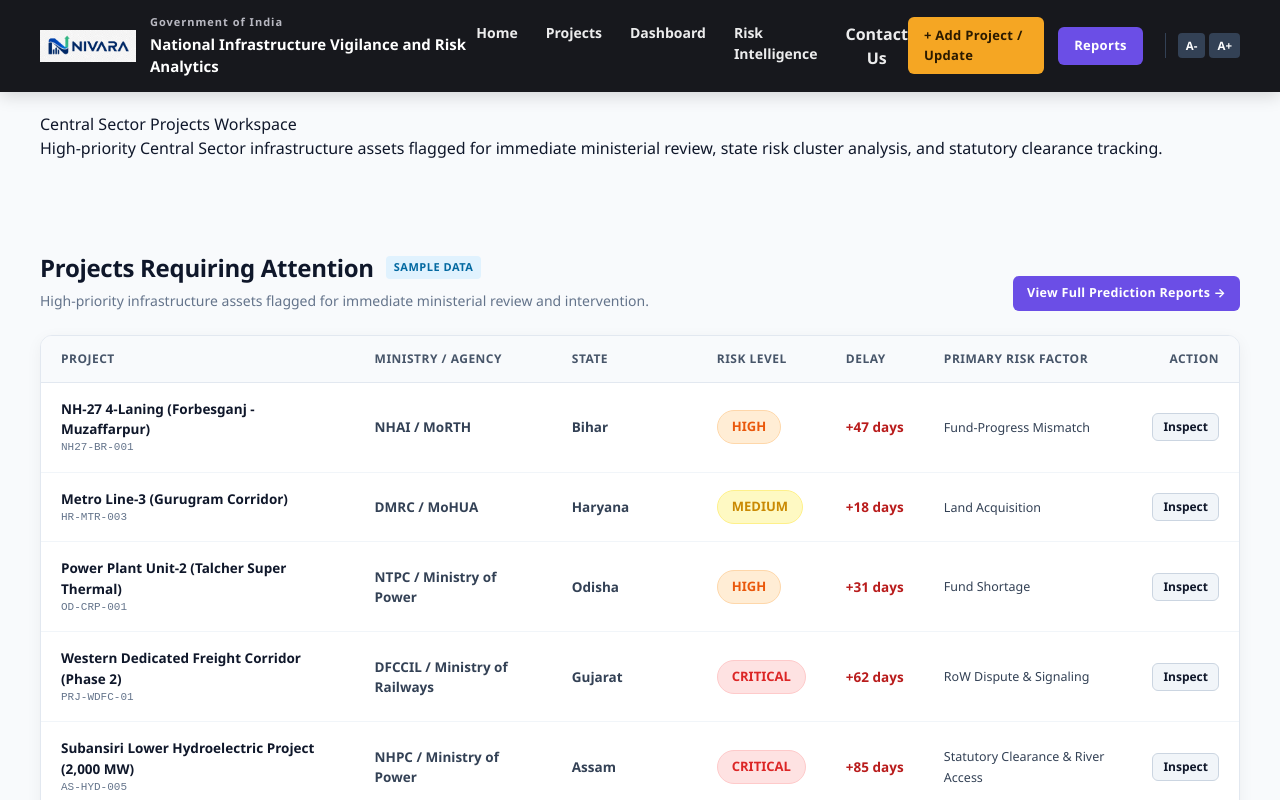
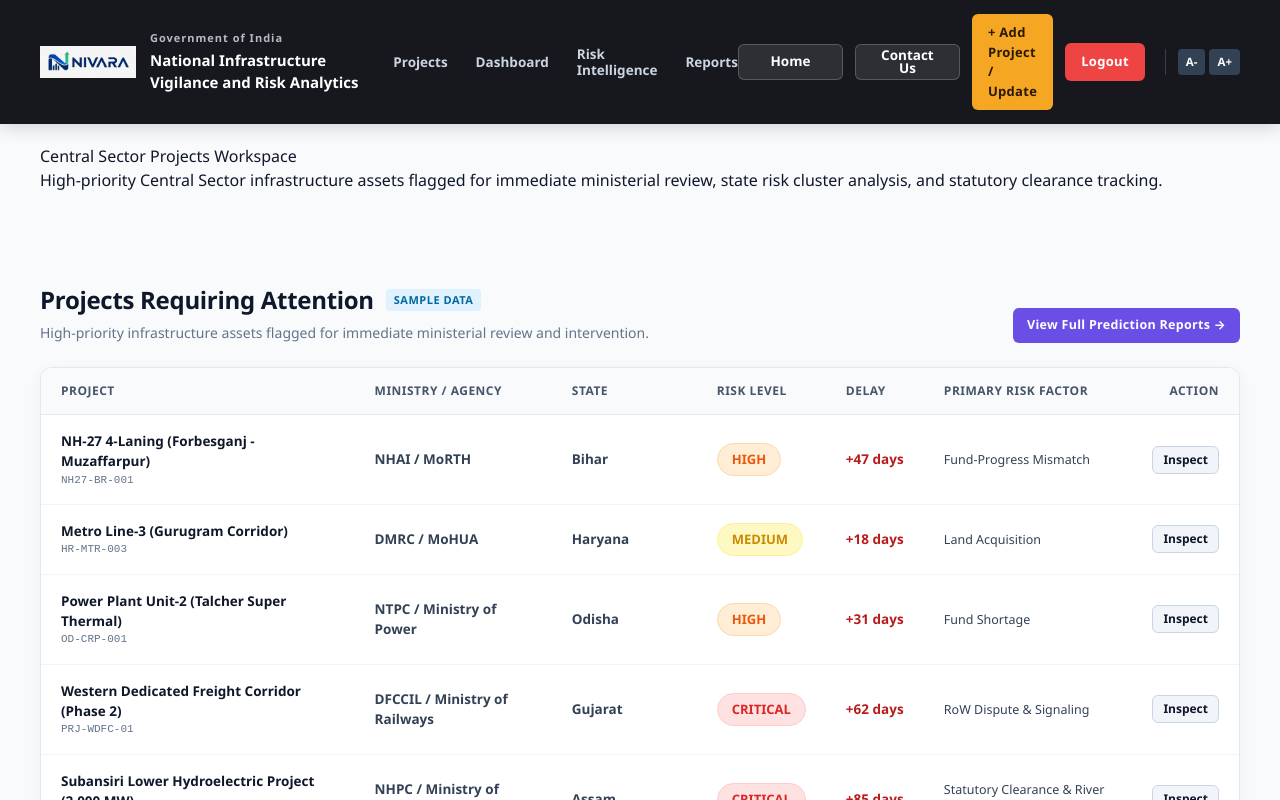
Before and after one commit to soumyarupp/NIVARA, a React (Vite) app in the folder frontend/nivara-react/: page /projects in a window 1280 px wide. Shown: the top 800 px of the page. Built offline with nearby package versions, Linux system fonts and the light colour scheme; no server answers.

Commit message:
feat: add HeaderNav component with authentication, accessibility controls, and contact modal, and update login styling

```diff
--- a/frontend/nivara-react/src/components/HeaderNav.jsx
+++ b/frontend/nivara-react/src/components/HeaderNav.jsx
@@ -1,13 +1,19 @@
 import React, { useState } from 'react';
-import { Link, useLocation } from 'react-router-dom';
+import { Link, useLocation, useNavigate } from 'react-router-dom';
 
 const HeaderNav = ({ activeKey }) => {
   const location = useLocation();
+  const navigate = useNavigate();
   const [fontScale, setFontScale] = useState(1);
   const [isContactOpen, setIsContactOpen] = useState(false);
   const [contactSubmitted, setContactSubmitted] = useState(false);
 
   const currentPath = activeKey || location.pathname;
+
+  // Check if user is authenticated or on an authenticated route
+  const authStored = localStorage.getItem('nivara_auth') === 'true';
+  const isAuthRoute = ['/projects', '/dashboard', '/risk-intelligence', '/reports', '/add-project'].includes(currentPath);
+  const isAuthenticated = authStored || isAuthRoute;
 
   const handleFontIncrease = () => {
     const newScale = Math.min(1.3, fontScale + 0.1);
@@ -19,6 +25,12 @@
     const newScale = Math.max(0.85, fontScale - 0.1);
     setFontScale(newScale);
     document.documentElement.style.fontSize = `${newScale * 100}%`;
+  };
+
+  const handleLogout = () => {
+    localStorage.removeItem('nivara_auth');
+    navigate('/');
+    window.location.reload();
   };
 
   const handleContactSubmit = (e) => {
@@ -43,28 +55,92 @@
           </div>
         </div>
 
-        <nav className="header-nav">
-          <Link to="/" className={`nav-link ${currentPath === '/' ? 'active' : ''}`}>Home</Link>
-          <Link to="/login" className="nav-link">Projects</Link>
-          <Link to="/login" className="nav-link">Dashboard</Link>
-          <Link to="/login" className="nav-link">Risk Intelligence</Link>
+        {/* Authenticated Workspace Links */}
+        {isAuthenticated && (
+          <nav className="header-nav">
+            <Link to="/projects" className={`nav-link ${currentPath === '/projects' ? 'active' : ''}`}>Projects</Link>
+            <Link to="/dashboard" className={`nav-link ${currentPath === '/dashboard' ? 'active' : ''}`}>Dashboard</Link>
+            <Link to="/risk-intelligence" className={`nav-link ${currentPath === '/risk-intelligence' ? 'active' : ''}`}>Risk Intelligence</Link>
+            <Link to="/reports" className={`nav-link ${currentPath === '/reports' ? 'active' : ''}`}>Reports</Link>
+          </nav>
+        )}
+
+        {/* Right Section: Home and Contact Us shifted close to Add Project button with identical button sizing */}
+        <div className="header-right" style={{ display: 'flex', alignItems: 'center', gap: '12px' }}>
+          <Link
+            to="/"
+            className={`btn-nav-pill ${currentPath === '/' ? 'active' : ''}`}
+            style={{
+              display: 'inline-flex',
+              alignItems: 'center',
+              justifyContent: 'center',
+              padding: '8px 16px',
+              minWidth: '105px',
+              height: '36px',
+              borderRadius: '6px',
+              fontSize: '13.5px',
+              fontWeight: '700',
+              color: '#ffffff',
+              backgroundColor: currentPath === '/' ? 'rgba(255, 255, 255, 0.22)' : 'rgba(255, 255, 255, 0.1)',
+              border: currentPath === '/' ? '1px solid rgba(255, 255, 255, 0.4)' : '1px solid rgba(255, 255, 255, 0.2)',
+              cursor: 'pointer',
+              textDecoration: 'none',
+              transition: 'all 0.2s ease',
+              boxSizing: 'border-box',
+              lineHeight: 1
+            }}
+          >
+            Home
+          </Link>
+
           <button
             type="button"
-            className="nav-link"
+            className="btn-nav-pill"
             onClick={() => setIsContactOpen(true)}
-            style={{ background: 'none', border: 'none', cursor: 'pointer', fontFamily: 'inherit', fontSize: 'inherit' }}
+            style={{
+              display: 'inline-flex',
+              alignItems: 'center',
+              justifyContent: 'center',
+              padding: '8px 16px',
+              minWidth: '105px',
+              height: '36px',
+              borderRadius: '6px',
+              fontSize: '13.5px',
+              fontWeight: '700',
+              color: '#ffffff',
+              backgroundColor: 'rgba(255, 255, 255, 0.1)',
+              border: '1px solid rgba(255, 255, 255, 0.2)',
+              cursor: 'pointer',
+              textDecoration: 'none',
+              transition: 'all 0.2s ease',
+              boxSizing: 'border-box',
+              lineHeight: 1,
+              fontFamily: 'inherit'
+            }}
           >
             Contact Us
           </button>
-        </nav>
 
-        <div className="header-right">
-          <Link to="/login" className="btn btn-add" style={{ textDecoration: 'none', display: 'inline-flex', alignItems: 'center' }}>
-            + Add Project / Update
-          </Link>
-          <Link to="/login" className="btn btn-reports" style={{ textDecoration: 'none', display: 'inline-flex', alignItems: 'center' }}>
-            Reports
-          </Link>
+          {isAuthenticated ? (
+            <>
+              <Link to="/add-project" className="btn btn-add" style={{ textDecoration: 'none', display: 'inline-flex', alignItems: 'center' }}>
+                + Add Project / Update
+              </Link>
+              <button
+                type="button"
+                className="btn btn-reports"
+                onClick={handleLogout}
+                style={{ background: '#ef4444', borderColor: '#dc2626', color: '#ffffff', cursor: 'pointer' }}
+              >
+                Logout
+              </button>
+            </>
+          ) : (
+            <Link to="/login" className="btn btn-add" style={{ textDecoration: 'none', display: 'inline-flex', alignItems: 'center' }}>
+              Sign In to Workspace &rarr;
+            </Link>
+          )}
+
           <div className="font-controls">
             <button type="button" className="font-btn" onClick={handleFontDecrease}>A-</button>
             <button type="button" className="font-btn" onClick={handleFontIncrease}>A+</button>
--- a/frontend/nivara-react/src/pages/AddProject.css
+++ b/frontend/nivara-react/src/pages/AddProject.css
@@ -114,16 +114,26 @@
 }
 
 .nav-link {
-  font-size: 14px;
+  font-size: 13.5px;
   font-weight: 600;
-  color: #ffffff;
-  opacity: 0.92;
-  transition: opacity 0.2s;
+  color: #cbd5e1;
+  transition: color 0.15s ease;
+  background: none;
+  border: none;
+  padding: 0;
+  margin: 0;
+  cursor: pointer;
+  font-family: inherit;
+  line-height: 1.2;
+  text-decoration: none;
+  display: inline-flex;
+  align-items: center;
 }
 
-.nav-link:hover, .nav-link.active {
-  opacity: 1;
-  color: var(--color-orange);
+.btn-nav-pill:hover {
+  background-color: rgba(255, 255, 255, 0.22) !important;
+  border-color: rgba(255, 255, 255, 0.4) !important;
+  color: #ffffff !important;
 }
 
 .header-right {
--- a/frontend/nivara-react/src/pages/Dashboard.css
+++ b/frontend/nivara-react/src/pages/Dashboard.css
@@ -95,10 +95,22 @@
   font-weight: 600;
   color: #cbd5e1;
   transition: color 0.15s ease;
+  background: none;
+  border: none;
+  padding: 0;
+  margin: 0;
+  cursor: pointer;
+  font-family: inherit;
+  line-height: 1.2;
+  text-decoration: none;
+  display: inline-flex;
+  align-items: center;
 }
 
-.nav-link:hover, .nav-link.active {
-  color: var(--color-white);
+.btn-nav-pill:hover {
+  background-color: rgba(255, 255, 255, 0.22) !important;
+  border-color: rgba(255, 255, 255, 0.4) !important;
+  color: #ffffff !important;
 }
 
 .header-right {
--- a/frontend/nivara-react/src/pages/Login.css
+++ b/frontend/nivara-react/src/pages/Login.css
@@ -447,7 +447,7 @@
 .form-input {
   width: 100%;
   height: 44px;
-  padding: 8px 14px 8px 42px;
+  padding: 8px 14px;
   font-size: 13.5px;
   font-family: inherit;
   color: var(--text-dark);
@@ -465,11 +465,6 @@
 .form-input:focus {
   border-color: var(--input-focus);
   box-shadow: 0 0 0 4px var(--input-focus-glow);
-}
-
-.form-input:focus + .input-icon,
-.input-wrapper:focus-within .input-icon {
-  color: var(--input-focus);
 }
 
 .form-input::placeholder {
--- a/frontend/nivara-react/src/pages/Login.jsx
+++ b/frontend/nivara-react/src/pages/Login.jsx
@@ -63,12 +63,13 @@
       return;
     }
 
-    // Success State -> Redirect to Add Project page
-    setAuthAlert({ message: "Authentication successful! Redirecting to Project Management Workspace...", isError: false });
+    // Success State -> Redirect to Dashboard workspace
+    setAuthAlert({ message: "Authentication successful! Redirecting to Workspace...", isError: false });
     setIsSubmitting(true);
+    localStorage.setItem('nivara_auth', 'true');
 
     setTimeout(() => {
-      navigate('/add-project');
+      navigate('/dashboard');
     }, 1200);
   };
 
@@ -173,12 +174,6 @@
                   Username or Official Email <span className="req">*</span>
                 </label>
                 <div className="input-wrapper">
-                  <span className="input-icon">
-                    <svg viewBox="0 0 24 24" width="18" height="18" fill="none" stroke="currentColor" strokeWidth="2" strokeLinecap="round" strokeLinejoin="round">
-                      <path d="M20 21v-2a4 4 0 0 0-4-4H8a4 4 0 0 0-4 4v2" />
-                      <circle cx="12" cy="7" r="4" />
-                    </svg>
-                  </span>
                   <input
                     type="text"
                     id="username"
@@ -201,12 +196,6 @@
                   <a href="#" className="forgot-link" onClick={handleForgotPassword}>Forgot Password?</a>
                 </div>
                 <div className="input-wrapper">
-                  <span className="input-icon">
-                    <svg viewBox="0 0 24 24" width="18" height="18" fill="none" stroke="currentColor" strokeWidth="2" strokeLinecap="round" strokeLinejoin="round">
-                      <rect x="3" y="11" width="18" height="11" rx="2" ry="2" />
-                      <path d="M7 11V7a5 5 0 0 1 10 0v4" />
-                    </svg>
-                  </span>
                   <input
                     type={showPassword ? "text" : "password"}
                     id="password"
@@ -277,12 +266,6 @@
                 </div>
 
                 <div className="input-wrapper">
-                  <span className="input-icon">
-                    <svg viewBox="0 0 24 24" width="18" height="18" fill="none" stroke="currentColor" strokeWidth="2" strokeLinecap="round" strokeLinejoin="round">
-                      <polyline points="9 11 12 14 22 4" />
-                      <path d="M21 12v7a2 2 0 0 1-2 2H5a2 2 0 0 1-2-2V5a2 2 0 0 1 2-2h11" />
-                    </svg>
-                  </span>
                   <input
                     type="text"
                     id="captcha-input"
```
Also changed, not shown: frontend/nivara-react/src/pages/Home.jsx (+6 -6 lines), 1 other file (tests, documents, lock files or other folders).
